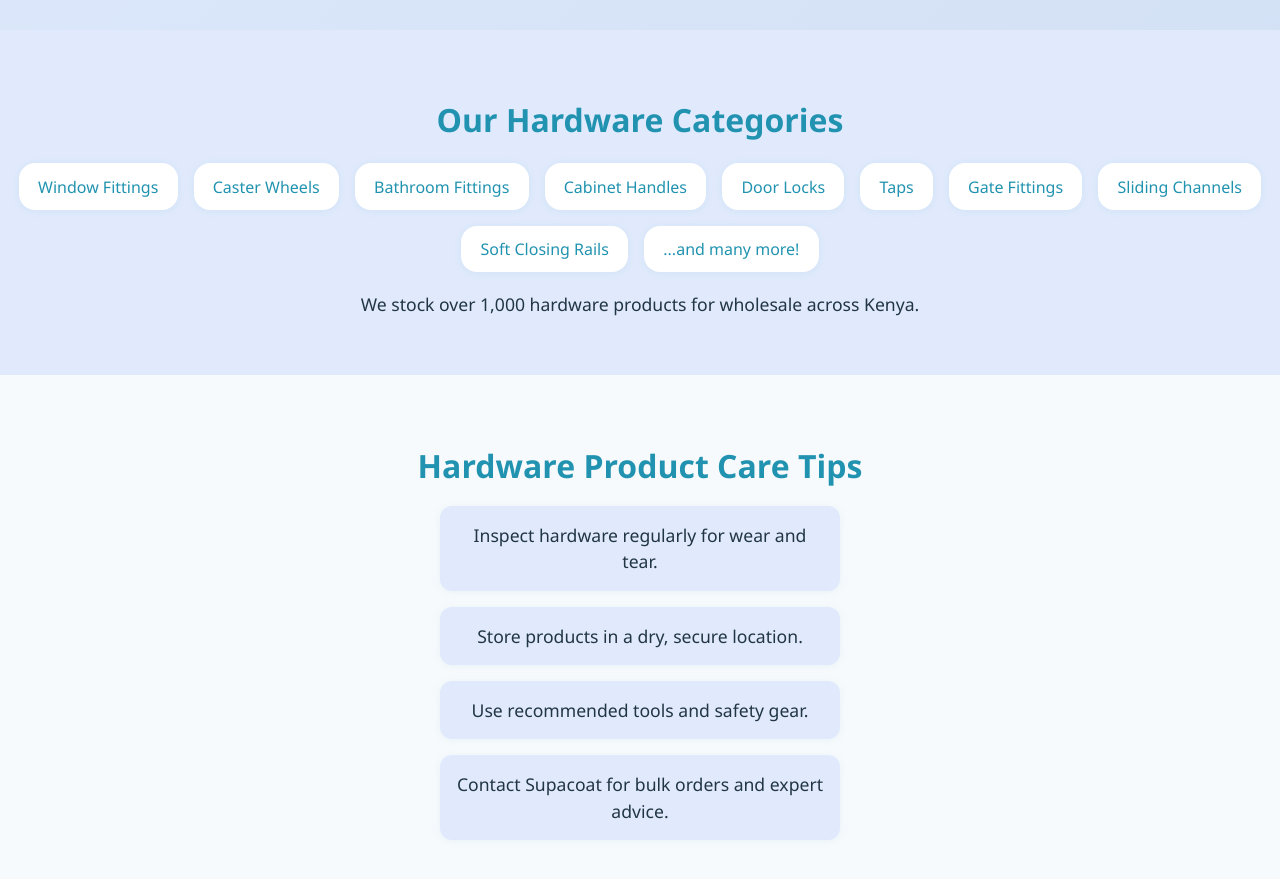
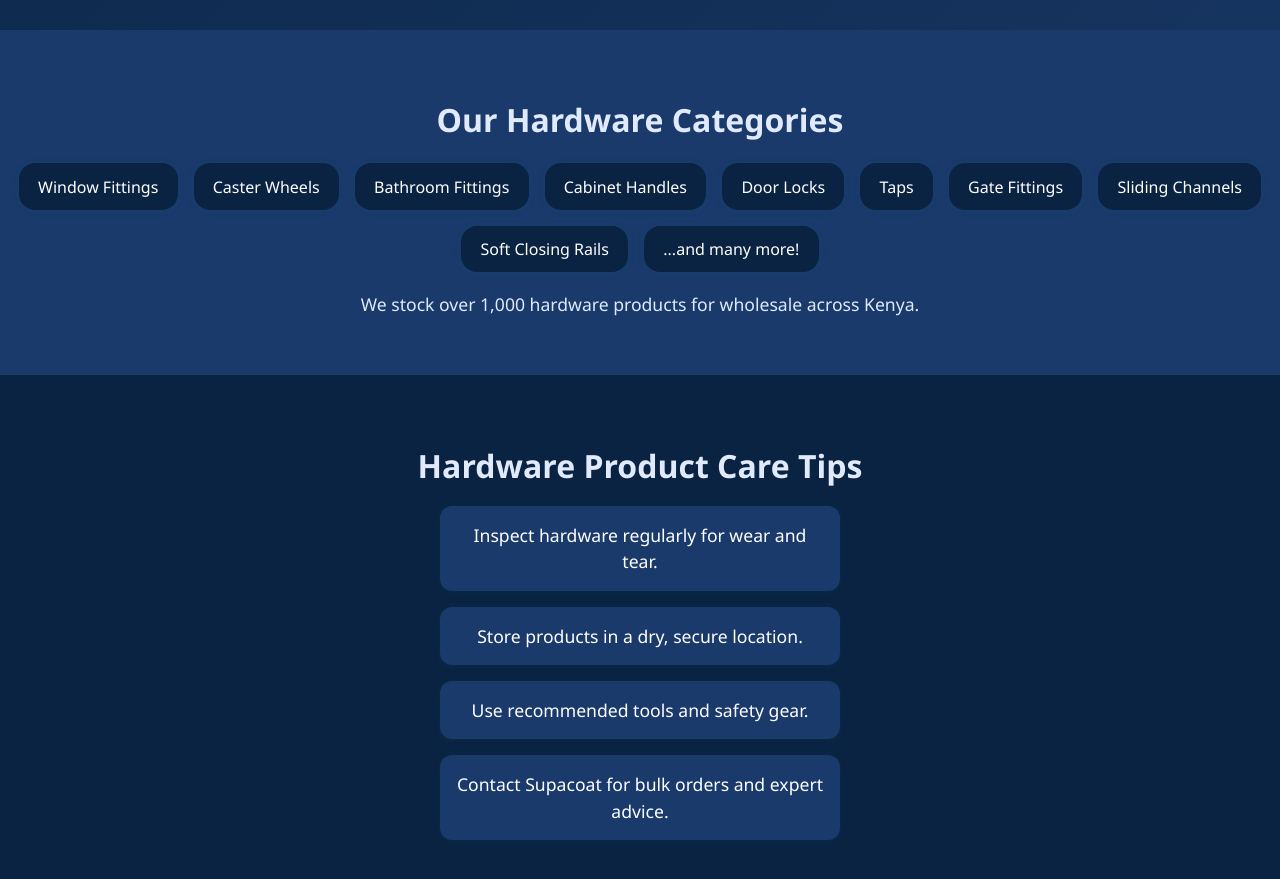
Before and after one commit to kellyworkos00-droid/website, a React (Vite) app: page / in a window 1280 px wide. Shown: the part 1036-1915 px from the top of the page. Built offline with nearby package versions, Linux system fonts and the light colour scheme.

Commit message:
Change site color scheme to dark blue and ensure stable layout

```diff
--- a/src/App.css
+++ b/src/App.css
@@ -88,13 +88,13 @@
   color: #2193b0;
 }
 .categories-section {
-  background: #e0eafc;
+  background: #193a6a;
   padding: 2.5rem 1rem;
   text-align: center;
 }
 .categories-section h2 {
   font-size: 2rem;
-  color: #2193b0;
+  color: #e0eafc;
   margin-bottom: 1.2rem;
   font-weight: bold;
 }
@@ -106,8 +106,8 @@
   margin-bottom: 1.2rem;
 }
 .categories-list span {
-  background: #fff;
-  color: #2193b0;
+  background: #0a2342;
+  color: #fff;
   padding: 0.7rem 1.2rem;
   border-radius: 16px;
   font-size: 1rem;
@@ -115,7 +115,7 @@
   font-weight: 500;
 }
 .categories-note {
-  color: #213547;
+  color: #e0eafc;
   font-size: 1.1rem;
   margin-top: 0.5rem;
   font-weight: 500;
@@ -180,14 +180,17 @@
 /* Supacoat Homepage Styles */
 .supacoat-container {
   font-family: 'Segoe UI', Arial, sans-serif;
-  background: linear-gradient(135deg, #e0eafc 0%, #cfdef3 100%);
+  background: linear-gradient(135deg, #0a2342 0%, #193a6a 100%);
   min-height: 100vh;
   padding: 0;
   margin: 0;
+  width: 100vw;
+  box-sizing: border-box;
+  overflow-x: hidden;
 }
 
 .hero {
-  background: linear-gradient(120deg, #6dd5ed 0%, #2193b0 100%);
+  background: linear-gradient(120deg, #193a6a 0%, #0a2342 100%);
   color: #fff;
   padding: 4rem 2rem 3rem 2rem;
   text-align: center;
@@ -313,13 +316,13 @@
 }
 
 .care-section {
-  background: #f7fafc;
+  background: #0a2342;
   padding: 2.5rem 1rem;
   text-align: center;
 }
 .care-section h2 {
   font-size: 2rem;
-  color: #2193b0;
+  color: #e0eafc;
   margin-bottom: 1rem;
   font-weight: bold;
 }
@@ -330,8 +333,8 @@
   max-width: 400px;
 }
 .care-section li {
-  background: #e0eafc;
-  color: #213547;
+  background: #193a6a;
+  color: #fff;
   margin-bottom: 1rem;
   padding: 1rem;
   border-radius: 12px;
```
